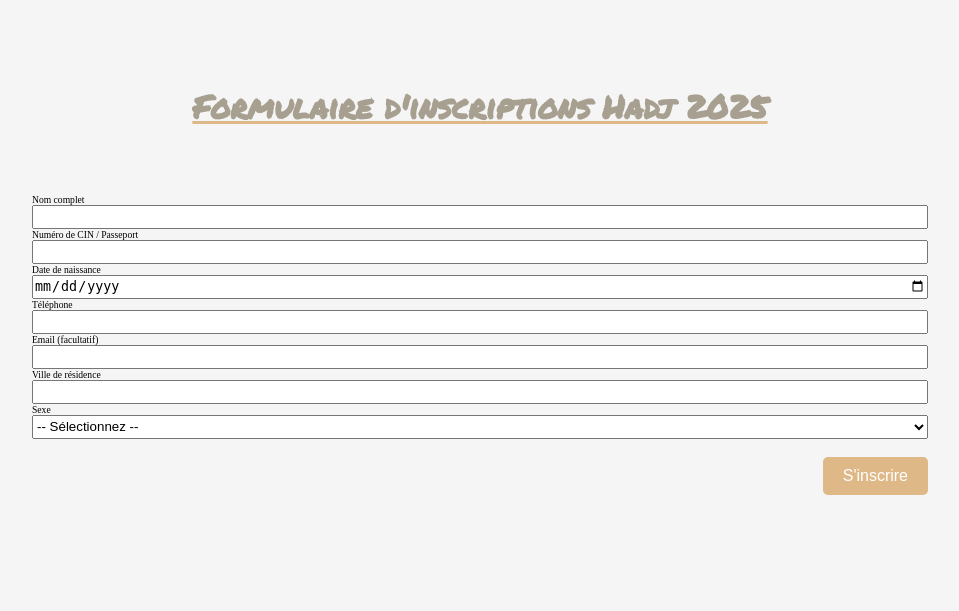
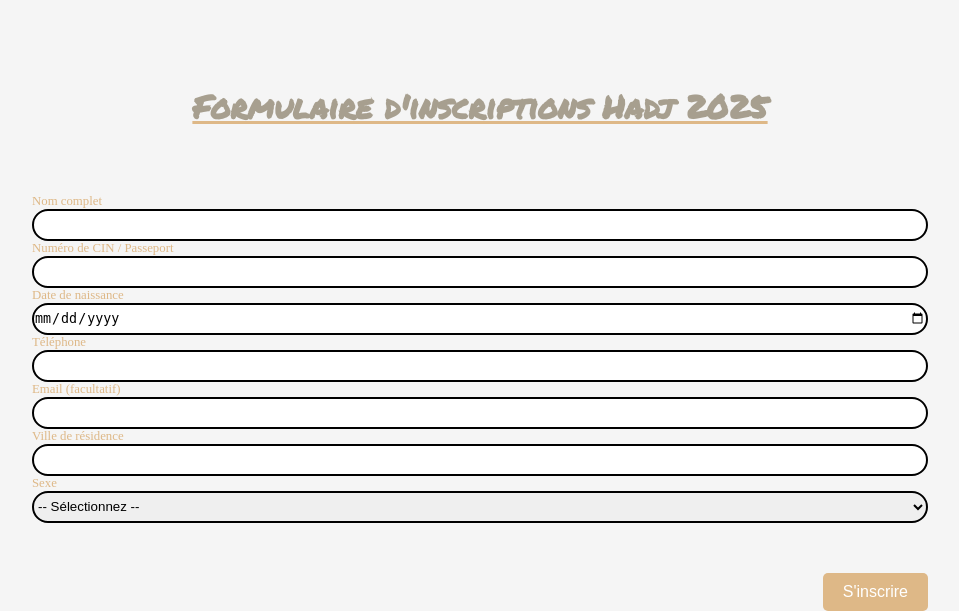
Before and after one commit to seckene/siteali2, a PHP site: page /inscription.php in a window 1280 px wide. Shown: the part 881-1492 px from the top of the page, without its empty margins (160-1119 px from the left). Before the commit the page ends 1376 px from the top, so only its background shows below. Run offline with PHP 8.4, Linux system fonts and the light colour scheme; some web fonts are replaced.

Commit message:
commit number97

```diff
--- a/inscription.php
+++ b/inscription.php
@@ -98,9 +98,15 @@ if ($_SERVER["REQUEST_METHOD"] === "POST") {
                 <p class="quatre">A partir de 1400€</p>
                 <p class="cinque">Du<bR> 20 janvier au 31 février</p>
 
+
             </div>
+
         </div>
+
     </div>
+
+
+
 
     <div class="site">
 
--- a/style1.css
+++ b/style1.css
@@ -426,9 +426,11 @@ h4{
 
         label{
             display: block;
-        font-size: 0.6rem;
+        font-size: 0.8rem;
         font-family:"boldonse";
         width: 70%;
+        color: burlywood;
+
         }
 
         .salif{
@@ -444,8 +446,10 @@ h4{
         }
 
         #nom{
-            height: 1.5rem;
+            height: 2rem;
             width: 100%;
+            border: 2px solid black;
+            border-radius: 2rem;
         }
         #nom2{
             height: 15rem;
@@ -540,6 +544,7 @@ p29{
     display: flex;
     justify-content: flex-end;
     align-items: flex-end;
+    margin-top: 2rem
   }
 
 @media (min-width: 1981px) and (max-width: 3000px) {
```
